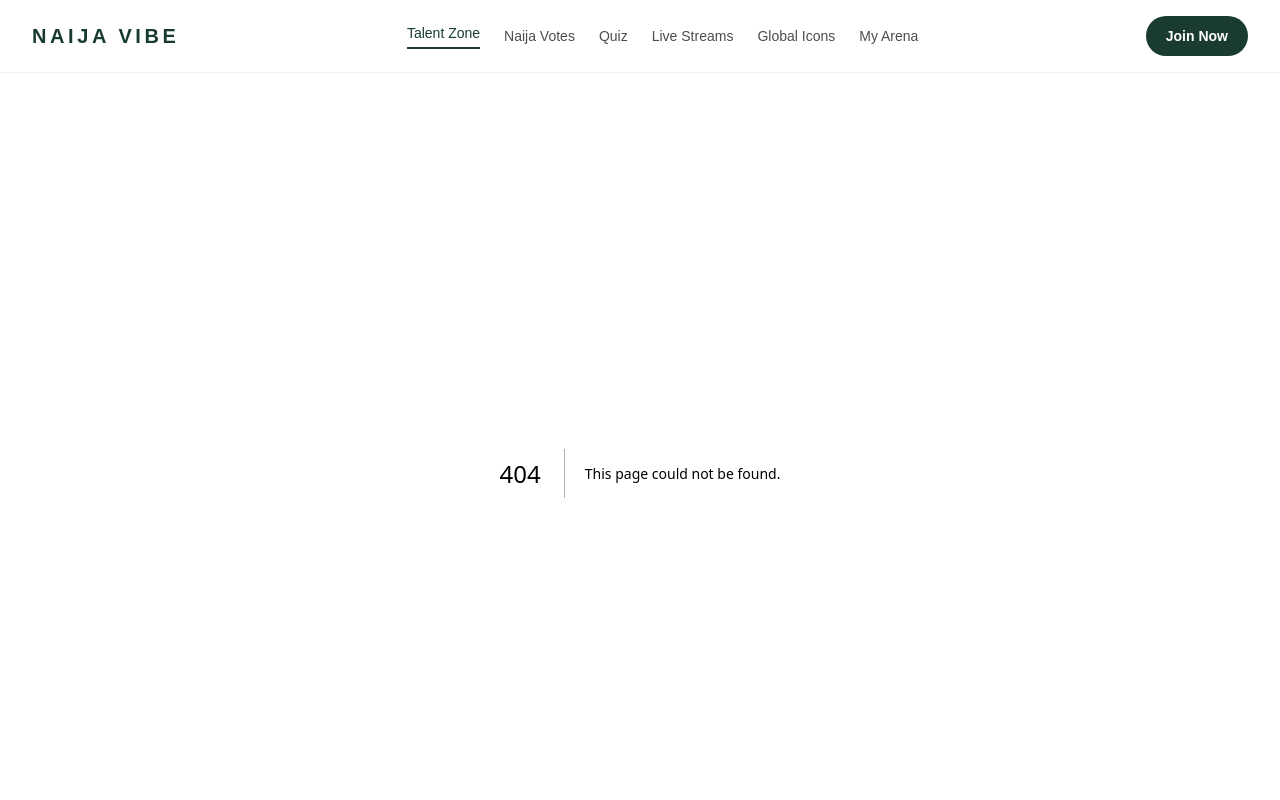
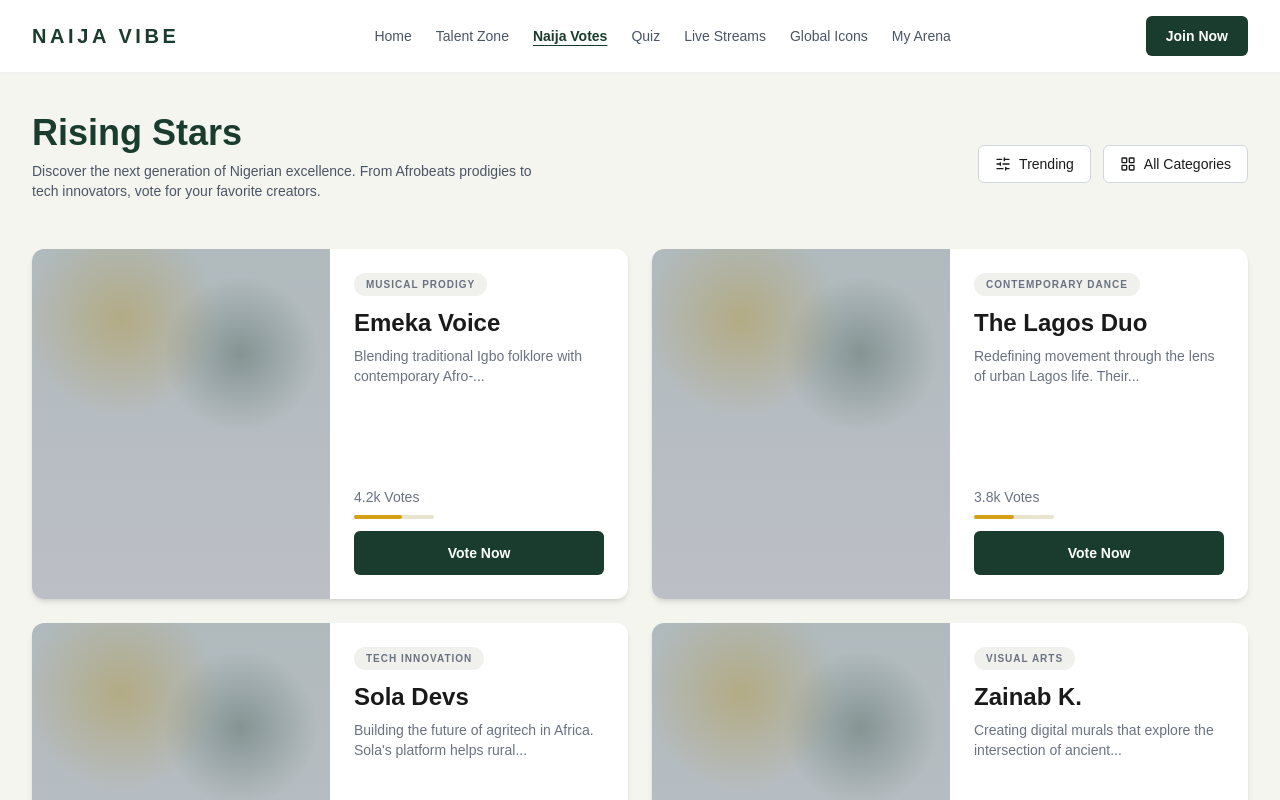
Before and after one commit to AloidTech/nigeria_celebrates, a Next.js app: page /votes in a window 1280 px wide. Before the commit this address had no page. Shown: the top 800 px of the page. Built offline with nearby package versions, Linux system fonts and the light colour scheme.

Commit message:
Refactor layout components to use Next.js Link for navigation and improve structure

```diff
--- a/components/layout/Navbar.tsx
+++ b/components/layout/Navbar.tsx
@@ -1,33 +1,42 @@
+'use client';
+
+import Link from 'next/link';
+import { usePathname } from 'next/navigation';
+
+const navLinks = [
+    { href: '/', label: 'Home' },
+    { href: '/talent', label: 'Talent Zone' },
+    { href: '/votes', label: 'Naija Votes' },
+    { href: '/quiz', label: 'Quiz' },
+    { href: '/live', label: 'Live Streams' },
+    { href: '/icons', label: 'Global Icons' },
+    { href: '/arena', label: 'My Arena' }
+] as const;
+
 export default function Navbar() {
+    const pathname = usePathname();
+
     return (
         <header className='sticky top-0 z-30 border-b border-black/5 bg-white/95 backdrop-blur'>
             <div className='mx-auto flex max-w-7xl flex-col gap-4 px-4 py-4 sm:px-6 lg:flex-row lg:items-center lg:justify-between lg:px-8'>
-                <a href='#top' className='text-xl font-bold uppercase tracking-[0.18em] text-[#1a3c2e]'>
+                <Link href='/' className='text-xl font-bold uppercase tracking-[0.18em] text-[#1a3c2e]'>
                     Naija Vibe
-                </a>
+                </Link>
                 <nav className='flex flex-wrap items-center justify-center gap-x-6 gap-y-2 text-sm font-medium text-[#4d4d4d] lg:flex-1'>
-                    <a href='#champions' className='border-b-2 border-[#1a3c2e] pb-1 text-[#1a3c2e]'>
-                        Talent Zone
-                    </a>
-                    <a href='#champions' className='transition hover:text-[#1a3c2e]'>
-                        Naija Votes
-                    </a>
-                    <a href='#champions' className='transition hover:text-[#1a3c2e]'>
-                        Quiz
-                    </a>
-                    <a href='#champions' className='transition hover:text-[#1a3c2e]'>
-                        Live Streams
-                    </a>
-                    <a href='#champions' className='transition hover:text-[#1a3c2e]'>
-                        Global Icons
-                    </a>
-                    <a href='#champions' className='transition hover:text-[#1a3c2e]'>
-                        My Arena
-                    </a>
+                    {navLinks.map((link) => (
+                        <Link
+                            key={link.href}
+                            href={link.href}
+                            className={pathname === link.href ? 'text-[#1A3C2E] font-semibold underline underline-offset-4' : 'text-gray-600 transition hover:text-[#1A3C2E]'}>
+                            {link.label}
+                        </Link>
+                    ))}
                 </nav>
-                <a href='#talents' className='inline-flex items-center justify-center rounded-full bg-[#1a3c2e] px-5 py-2.5 text-sm font-semibold text-white transition hover:bg-[#153325]'>
+                <Link
+                    href='/talent'
+                    className='inline-flex items-center justify-center rounded-md bg-[#1a3c2e] px-5 py-2.5 text-sm font-semibold text-white transition hover:bg-[#153325]'>
                     Join Now
-                </a>
+                </Link>
             </div>
         </header>
     );
--- a/components/sections/ChampionsRow.tsx
+++ b/components/sections/ChampionsRow.tsx
@@ -1,4 +1,5 @@
 import { Camera, Cpu, Shirt, Trophy } from 'lucide-react';
+import Link from 'next/link';
 
 import ChampionCard from '@/components/ui/ChampionCard';
 
@@ -46,9 +47,9 @@ export default function ChampionsRow() {
                         <h2 className='text-2xl font-bold text-[#1a3c2e]'>Naija Champions</h2>
                         <p className='mt-1 text-sm text-[#666666]'>Celebrating this week&apos;s most-voted stars.</p>
                     </div>
-                    <a href='#talents' className='text-sm font-medium text-[#1a3c2e] transition hover:underline'>
+                    <Link href='/votes' className='text-sm font-medium text-[#1a3c2e] transition hover:underline'>
                         View All →
-                    </a>
+                    </Link>
                 </div>
 
                 <div className='mt-6 overflow-x-auto pb-2'>
--- /dev/null
+++ b/components/ui/FilterButton.tsx
@@ -0,0 +1,17 @@
+import type { LucideIcon } from 'lucide-react';
+
+export type FilterButtonProps = {
+    label: string;
+    icon: LucideIcon;
+};
+
+export default function FilterButton({ label, icon: Icon }: FilterButtonProps) {
+    return (
+        <button
+            type='button'
+            className='inline-flex items-center gap-2 rounded-md border border-gray-300 bg-white px-4 py-2 text-sm font-medium text-[#1a1a1a] transition hover:bg-[#fafaf8]'>
+            <Icon className='h-4 w-4 text-[#1a1a1a]' strokeWidth={2} />
+            <span>{label}</span>
+        </button>
+    );
+}
--- /dev/null
+++ b/components/ui/VoteCard.tsx
@@ -0,0 +1,34 @@
+export type VoteCardProps = {
+    category: string;
+    name: string;
+    description: string;
+    votes: string;
+    progress: string;
+};
+
+export default function VoteCard({ category, name, description, votes, progress }: VoteCardProps) {
+    return (
+        <article className='flex overflow-hidden rounded-xl bg-white shadow-md'>
+            <div className='w-1/2 shrink-0 bg-gray-300'>
+                {/* Media section */}
+                <div className='h-full min-h-87.5 w-full bg-[linear-gradient(180deg,rgba(26,60,46,0.18),rgba(0,0,0,0.1)),radial-gradient(circle_at_30%_20%,rgba(212,160,23,0.35),transparent_28%),radial-gradient(circle_at_70%_30%,rgba(26,60,46,0.3),transparent_24%)]' />
+            </div>
+            <div className='flex min-w-0 flex-1 flex-col justify-between p-6'>
+                <div>
+                    <div className='mb-3 w-fit rounded-full bg-[#F0F0EC] px-3 py-1 text-[10px] font-semibold uppercase tracking-widest text-gray-500'>{category}</div>
+                    <h3 className='text-2xl font-bold leading-tight text-[#1A1A1A]'>{name}</h3>
+                    <p className='mt-2 line-clamp-3 text-sm text-gray-500'>{description}</p>
+                </div>
+                <div className='mt-4'>
+                    <div className='text-sm text-gray-500'>{votes} Votes</div>
+                    <div className='mt-2 h-1 w-full max-w-20 rounded-full bg-[#E9E4D0]'>
+                        <div className='h-full rounded-full bg-[#D4A017]' style={{ width: progress }} />
+                    </div>
+                    <button type='button' className='mt-3 w-full rounded-md bg-[#1A3C2E] px-6 py-3 text-sm font-bold text-white transition hover:bg-[#142e23]'>
+                        Vote Now
+                    </button>
+                </div>
+            </div>
+        </article>
+    );
+}
--- a/src/app/layout.tsx
+++ b/src/app/layout.tsx
@@ -26,9 +26,11 @@ export default function RootLayout({
 }>) {
     return (
         <html lang='en' className={`${geistSans.variable} ${geistMono.variable} h-full antialiased`}>
-            <Navbar />
-            <body className='min-h-full flex flex-col bg-[#f5f5f0] font-sans text-[#1a1a1a]'>{children}</body>
-            <Footer />
+            <body className='min-h-full flex flex-col bg-[#f5f5f0] font-sans text-[#1a1a1a]'>
+                <Navbar />
+                {children}
+                <Footer />
+            </body>
         </html>
     );
 }
--- /dev/null
+++ b/src/app/votes/page.tsx
@@ -0,0 +1,64 @@
+import { LayoutGrid, SlidersHorizontal } from 'lucide-react';
+
+import FilterButton from '@/components/ui/FilterButton';
+import VoteCard from '@/components/ui/VoteCard';
+
+const voteCards = [
+    {
+        category: 'MUSICAL PRODIGY',
+        name: 'Emeka Voice',
+        description: 'Blending traditional Igbo folklore with contemporary Afro-...',
+        votes: '4.2k',
+        progress: '60%'
+    },
+    {
+        category: 'CONTEMPORARY DANCE',
+        name: 'The Lagos Duo',
+        description: 'Redefining movement through the lens of urban Lagos life. Their...',
+        votes: '3.8k',
+        progress: '50%'
+    },
+    {
+        category: 'TECH INNOVATION',
+        name: 'Sola Devs',
+        description: "Building the future of agritech in Africa. Sola's platform helps rural...",
+        votes: '5.1k',
+        progress: '75%'
+    },
+    {
+        category: 'VISUAL ARTS',
+        name: 'Zainab K.',
+        description: 'Creating digital murals that explore the intersection of ancient...',
+        votes: '2.9k',
+        progress: '40%'
+    }
+] as const;
+
+export default function VotesPage() {
+    return (
+        <main className='min-h-screen bg-[#F5F5F0] text-[#1A1A1A]'>
+            <section className='px-8 pb-6 pt-10'>
+                <div className='flex items-start justify-between gap-6'>
+                    <div>
+                        <h1 className='text-4xl font-bold text-[#1A3C2E]'>Rising Stars</h1>
+                        <p className='mt-2 max-w-lg text-sm text-gray-600'>
+                            Discover the next generation of Nigerian excellence. From Afrobeats prodigies to tech innovators, vote for your favorite creators.
+                        </p>
+                    </div>
+                    <div className='flex items-center gap-3 pt-8'>
+                        <FilterButton label='Trending' icon={SlidersHorizontal} />
+                        <FilterButton label='All Categories' icon={LayoutGrid} />
+                    </div>
+                </div>
+            </section>
+
+            <section className='px-8 py-6'>
+                <div className='grid grid-cols-1 gap-6 lg:grid-cols-2'>
+                    {voteCards.map((card) => (
+                        <VoteCard key={card.name} {...card} />
+                    ))}
+                </div>
+            </section>
+        </main>
+    );
+}
```
Also changed, not shown: components/layout/Footer.tsx (+23 -22 lines), components/sections/HeroSection.tsx (+13 -7 lines).
